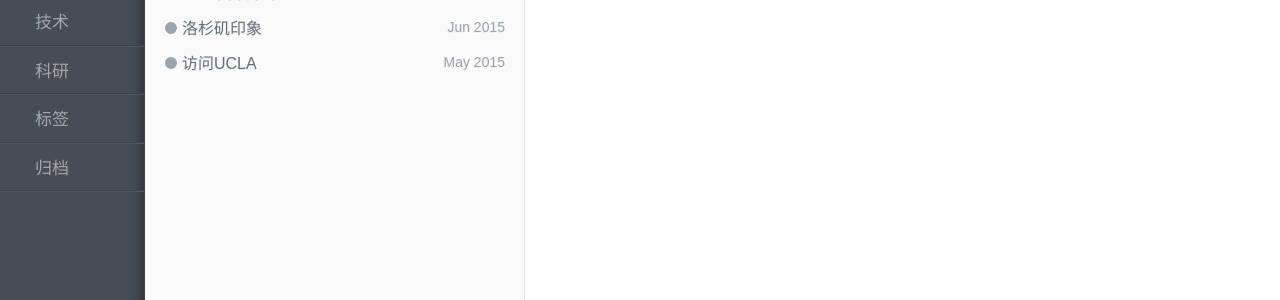
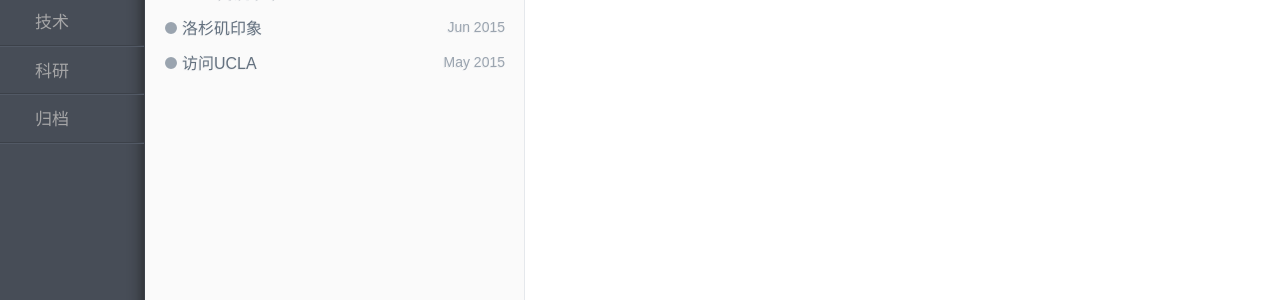
Before and after one commit to polyHong/polyHong.github.io, a Jekyll site: the page built from _posts/research/2015-06-25-matrix-optimization.md, in a window 1280 px wide. Shown: the part 378-678 px from the top of the page. Built offline with Jekyll 4.4.1, drawn with Linux system fonts in a browser that asks for light colours; Markdown is read by kramdown in place of the engine named in the settings.

Commit message:
style modified

```diff
--- a/_includes/nav.html
+++ b/_includes/nav.html
@@ -7,7 +7,7 @@
       {% for category in site.categories %}
         <li id="{{ category[0] }}" class="tags__li tags-btn">{{ category[0] }}</li>
       {% endfor %}
-	  <li><a class="tags__li tags-btn" href="#tags" data-toggle="tab">{{ site.locals.tags }}</a></li>
+	  <!-- <li><a class="tags__li tags-btn" href="#tags" data-toggle="tab">{{ site.locals.tags }}</a></li> -->
 	  <li><a class="tags__li  tags-btn" href="/pages/archive.html">{{ site.locals.archive }}</a></li>
 	  <!-- <li><a class="tags__li tags-btn" href="/pages/about.html">{{ site.locals.about }}</a></li> -->
     </ul>
--- a/_posts/research/2015-06-25-matrix-optimization.md
+++ b/_posts/research/2015-06-25-matrix-optimization.md
@@ -2,7 +2,7 @@
 layout: post
 title: 矩阵优化
 category: 科研
-tags: [Optimization, Matrix Optimization]
+tags: Optimization, Matrix Optimization
 keywords: Low rank, sparse optimization
 description:
 ---
```
